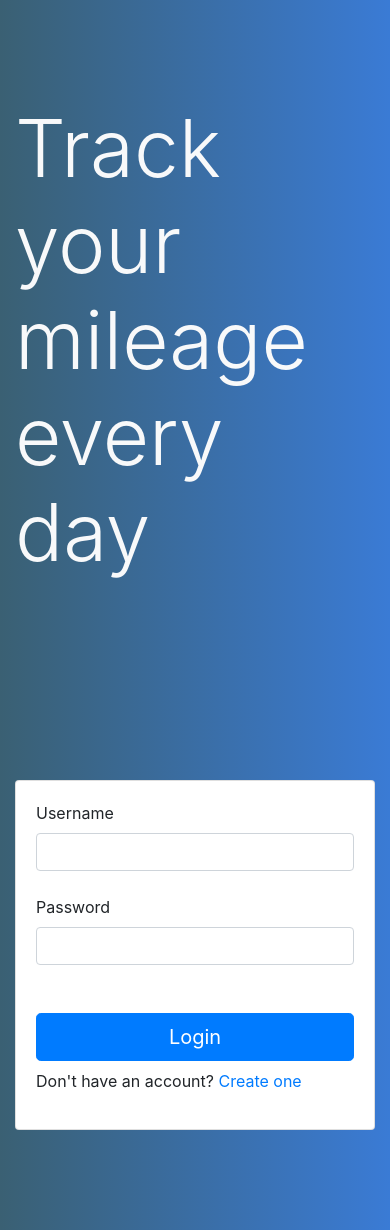
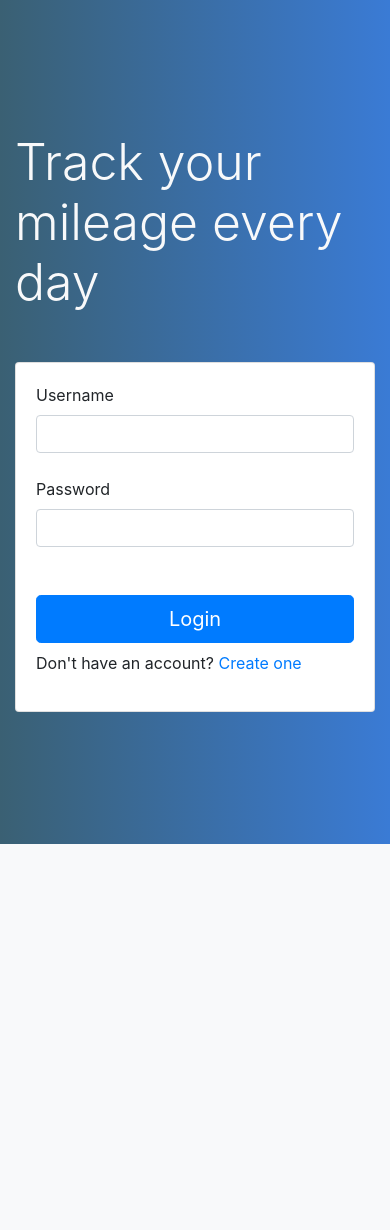
Before and after one commit to jakebrehm/manymiles-v1, a Flask app: page / in a window 390 px wide. After the commit the page ends 844 px from the top, so only its background shows below. Run offline with Flask 3, Linux system fonts and the light colour scheme; some libraries are stand-ins or nearby versions.

Commit message:
Login and registers pages are now more responsive.

```diff
--- a/mileage_tracker/static/css/style.css
+++ b/mileage_tracker/static/css/style.css
@@ -78,6 +78,11 @@
 
 @media only screen and (max-width: 767px) {
 
+    .slogan {
+        font-size: 50px !important;
+        margin-bottom: 50px;
+    }
+
     .record-cell .record-btn:last-child {
         margin-top: 0.25rem;
     }
--- a/mileage_tracker/templates/basic.html
+++ b/mileage_tracker/templates/basic.html
@@ -32,7 +32,7 @@
                             </span>
                         </li>
                         <li class="nav-item">
-                            <button class="btn btn-outline-light my-2 my-sm-0 ml-2"><a class="text-light" href="/logout">Log out</a></button>
+                            <a class="text-light" href="/logout"><button class="btn btn-outline-light my-2 my-sm-0 ml-2">Log out</button></a>
                         </li>
                     </ul>
                 </div>
--- a/mileage_tracker/templates/login.html
+++ b/mileage_tracker/templates/login.html
@@ -5,10 +5,10 @@
     <div class="container vertical-center">
         <div class="row">
             <div class="col-md-8">
-                <h1 class="text-light display-4 mt-100 mb-100" style="font-size: 80px;">Track your mileage every day</h1>
+                <h1 class="text-light display-4 slogan" style="font-size: 80px;">Track your mileage every day</h1>
             </div>
             <div class="col-md-4">
-                <div class="card mt-100 mb-100">
+                <div class="card">
                     <div class="card-body">
                         {% with messages = get_flashed_messages() %}
                             {% if messages %}
--- a/mileage_tracker/templates/register.html
+++ b/mileage_tracker/templates/register.html
@@ -5,10 +5,10 @@
     <div class="container vertical-center">
         <div class="row">
             <div class="col-md-8">
-                <h1 class="text-light display-4 mt-100 mb-100" style="font-size: 80px;">Track your mileage every day</h1>
+                <h1 class="text-light display-4 slogan" style="font-size: 80px;">Track your mileage every day</h1>
             </div>
             <div class="col-md-4">
-                <div class="card mt-100 mb-100">
+                <div class="card">
                     <div class="card-body">
                         {% with messages = get_flashed_messages() %}
                             {% if messages %}
```
